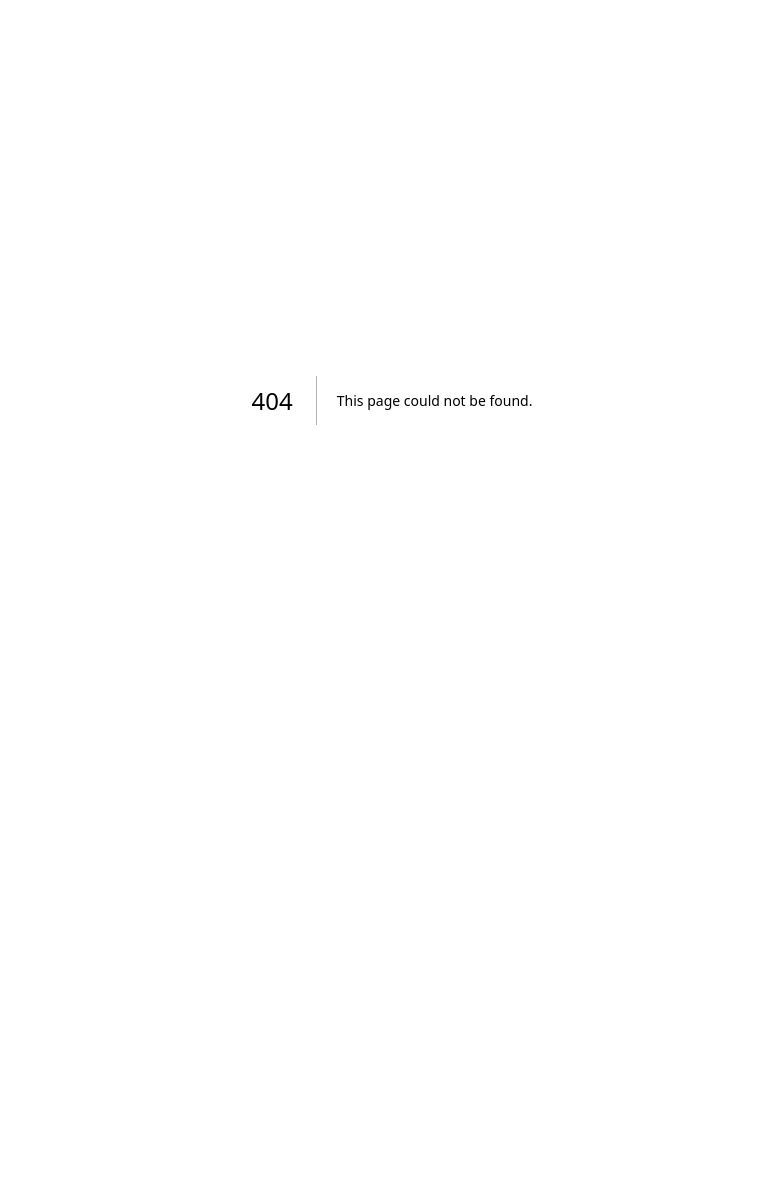
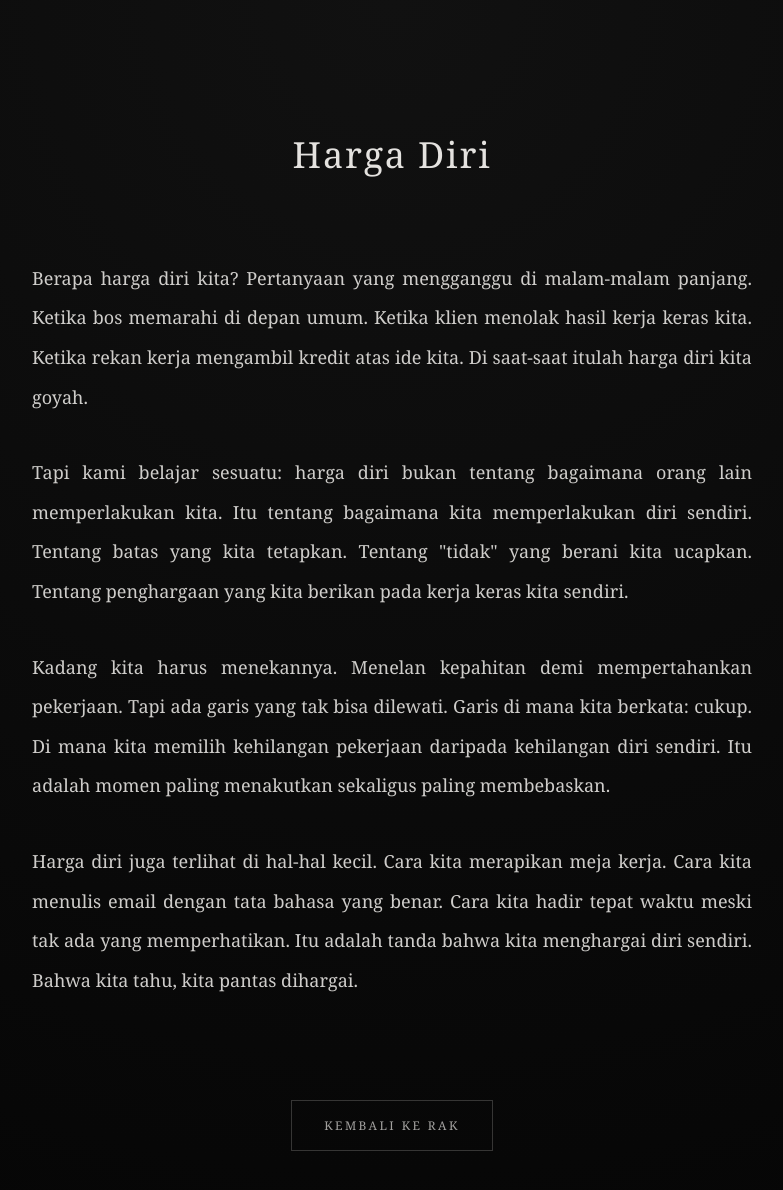
Before and after one commit to wildanferdiansyah06-crypto/kelaspekerja-v2, a Next.js app: page /galeri/harga-diri in a window 1280 px wide. Before the commit this address had no page. Shown: the top 1190 px of the page, without its empty margins (248-1031 px from the left). Before the commit the page ends 800 px from the top, so only its background shows below. Built offline with nearby package versions, Linux system fonts and the light colour scheme.

Commit message:
Create page.tsx

```diff
--- /dev/null
+++ b/app/galeri/[slug]/page.tsx
@@ -0,0 +1,168 @@
+import Link from "next/link";
+import { notFound } from "next/navigation";
+
+interface PageParams {
+  slug: string;
+}
+
+interface PageProps {
+  params: Promise<PageParams>;
+}
+
+const booksData: Record<string, { title: string; content: string }> = {
+  lembur: {
+    title: "Lembur",
+    content: `Di ruang yang sunyi ini, waktu bergerak dengan irama yang berbeda. Bukan lagi detik yang diukur, melainkan hembusan napas yang tertahan. Lembur bukan sekadar tambahan jam di belakang meja, tapi perjuangan sunyi melawan kelelahan yang merayap di tulang-tulang.
+
+Kami yang tertinggal di sini, di antara dinding-dinding yang menyerap cahaya, memahami sesuatu yang tak terucap. Bahwa kerja itu bukan hanya soal upah, tapi soal eksistensi. Soal bukti bahwa kita ada, bahwa kita mampu, bahwa kita pantas.
+
+Lampu neon berkedip-kedip di atas kepala, menciptakan bayangan yang menari di sudut-sudut ruangan. Di luar, kota telah tertidur. Tapi di sini, di dalam ruang sunyi ini, ada yang masih terjaga. Ada yang masih berjuang. Ada yang masih percaya bahwa esok akan lebih baik, meski esok itu datang dengan lembur yang lain lagi.
+
+Suara mesin printer terdengar seperti detak jantung. Ritme yang monoton namun menenangkan. Kertas demi kertas keluar, membawa hasil kerja yang mungkin tak akan pernah diapresiasi sepenuhnya. Tapi itu tak penting. Yang penting adalah kita telah melakukan yang terbaik. Di tengah sunyi, di tengah lelah, di tengah malam yang panjang.`
+  },
+  upah: {
+    title: "Upah",
+    content: `Upah bukan sekadar angka di slip gaji. Ia adalah cerita panjang tentang pengorbanan, tentang waktu yang tak bisa kembali, tentang tenaga yang terkuras habis. Setiap rupiah yang masuk ke rekening membawa beban tak terlihat: mata yang perih, punggung yang pegal, pikiran yang tak pernah benar-benar istirahat.
+
+Kami berdiri di pasar tenaga kerja yang tak pernah adil. Di mana harga diri seringkali ditawar murah. Di mana kerja keras tak selalu berbanding lurus dengan imbalan. Tapi apa pilihan yang kita punya? Hidup harus diteruskan. Keluarga menunggu di rumah. Impian-impian kecil yang masih tersimpan rapat di laci hati.
+
+Ada yang bilang, jangan bekerja hanya untuk uang. Tapi mereka yang mengatakan itu mungkin tak pernah merasakan perut yang keroncongan. Tak pernah harus memilih antara membayar listrik atau membeli obat untuk anak. Upah adalah nyawa kita yang diuangkan. Dan kita pantas mendapatkannya dengan layak.
+
+Malam ini, aku menghitung lagi. Berapa jam yang tersisa? Berapa tenaga yang masih bisa kukeluarkan? Berapa harga diri yang harus kutekan agar bisa bertahan hidup? Pertanyaan-pertanyaan yang tak pernah ada jawabnya. Hanya siklus yang berputar.`
+  },
+  malam: {
+    title: "Malam",
+    content: `Malam adalah sahabat sekaligus musuh bagi kami yang bekerja di balik tirai kegelapan. Ketika dunia lain tertidur, kami terjaga. Menjaga mesin yang tak pernah lelah. Menjaga sistem yang harus terus berjalan. Malam membawa sunyi yang pekat, tapi juga membawa pemikiran-pemikiran liar yang mengganggu.
+
+Di keheningan jam dua dini hari, pikiran menjadi paling tajam. Kita mulai bertanya-tanya: untuk apa semua ini? Apakah ini yang kita impikan ketika masih muda dan penuh cita-cita? Tapi kemudian kita menggelengkan kepala. Tak ada gunanya menyesali jalan yang telah dipilih. Yang penting sekarang adalah bertahan.
+
+Cahaya dari layar monitor menjadi satu-satunya matahari yang kami kenal di malam hari. Biru pucat yang membuat mata perih. Tapi kami terbiasa. Kami selalu terbiasa dengan segala sesuatu yang menyakitkan. Itulah kekuatan kami. Itulah yang membuat kami bertahan.
+
+Suara jangkrik terkadang terdengar dari luar jendela. Mengingatkan kami bahwa ada dunia lain di sana. Dunia yang normal. Dunia yang tidur di malam dan bangun di pagi. Tapi kami bukan bagian dari dunia itu. Kami adalah penjaga malam. Yang melihat fajar datang dengan mata lelah tapi hati yang masih utuh.`
+  },
+  sunyi: {
+    title: "Sunyi",
+    content: `Sunyi bukan kekosongan. Sunyi adalah penuh sesak dengan suara-suara yang tak terucap. Di ruang kerja yang sepi, kami mendengar banyak hal: desisan pendingin udara, dengung lampu, ketukan jari di keyboard. Tapi yang paling keras adalah suara pikiran kita sendiri.
+
+Di sinilah kita benar-benar bertemu dengan diri sendiri. Tanpa distraksi. Tanpa alasan untuk lari. Sunyi memaksa kita untuk menghadapi apa yang sebenarnya kita rasakan: ketakutan, keraguan, kerinduan, dan segala bentuk kerapuhan manusiawi.
+
+Kami yang terbiasa dengan sunyi memiliki cara berkomunikasi yang berbeda. Sebuah anggukan menggantikan kata-kata. Sebuah tatapan mengandung ribuan makna. Kami memahami bahwa tidak semua hal perlu diucapkan. Bahwa kadang, kehadiran adalah cukup.
+
+Tapi sunyi juga bisa menjadi penjara. Ketika terlalu lama sendiri, kita mulai kehilangan kata-kata. Mulai lupa bagaimana berbicara. Mulai ragu dengan suara kita sendiri. Itulah sebabnya kami saling menyapa, meski hanya dengan senyum tipis. Sebagai pengingat bahwa kita masih ada. Bahwa kita masih manusia.`
+  },
+  "harga-diri": {
+    title: "Harga Diri",
+    content: `Berapa harga diri kita? Pertanyaan yang mengganggu di malam-malam panjang. Ketika bos memarahi di depan umum. Ketika klien menolak hasil kerja keras kita. Ketika rekan kerja mengambil kredit atas ide kita. Di saat-saat itulah harga diri kita goyah.
+
+Tapi kami belajar sesuatu: harga diri bukan tentang bagaimana orang lain memperlakukan kita. Itu tentang bagaimana kita memperlakukan diri sendiri. Tentang batas yang kita tetapkan. Tentang "tidak" yang berani kita ucapkan. Tentang penghargaan yang kita berikan pada kerja keras kita sendiri.
+
+Kadang kita harus menekannya. Menelan kepahitan demi mempertahankan pekerjaan. Tapi ada garis yang tak bisa dilewati. Garis di mana kita berkata: cukup. Di mana kita memilih kehilangan pekerjaan daripada kehilangan diri sendiri. Itu adalah momen paling menakutkan sekaligus paling membebaskan.
+
+Harga diri juga terlihat di hal-hal kecil. Cara kita merapikan meja kerja. Cara kita menulis email dengan tata bahasa yang benar. Cara kita hadir tepat waktu meski tak ada yang memperhatikan. Itu adalah tanda bahwa kita menghargai diri sendiri. Bahwa kita tahu, kita pantas dihargai.`
+  }
+};
+
+function capitalizeSlug(slug: string): string {
+  return slug
+    .split("-")
+    .map(word => word.charAt(0).toUpperCase() + word.slice(1))
+    .join(" ");
+}
+
+export default async function BookDetailPage({ params }: PageProps) {
+  const { slug } = await params;
+  const book = booksData[slug];
+
+  if (!book) {
+    notFound();
+  }
+
+  const paragraphs = book.content.split("\n\n");
+
+  return (
+    <div
+      style={{
+        minHeight: "100vh",
+        background: "radial-gradient(circle at top, #111 0%, #050505 100%)",
+        color: "#e4e2df",
+        padding: "100px 20px"
+      }}
+    >
+      <article
+        style={{
+          maxWidth: "720px",
+          margin: "0 auto"
+        }}
+      >
+        <h1
+          style={{
+            fontFamily: "Georgia, 'Times New Roman', serif",
+            fontSize: "36px",
+            fontWeight: 400,
+            marginBottom: "80px",
+            textAlign: "center",
+            letterSpacing: "0.05em",
+            color: "#e4e2df"
+          }}
+        >
+          {book.title}
+        </h1>
+
+        <div
+          style={{
+            fontFamily: "Georgia, 'Times New Roman', serif",
+            fontSize: "18px",
+            lineHeight: "2.2",
+            color: "#e4e2df",
+            opacity: 0.9
+          }}
+        >
+          {paragraphs.map((paragraph, index) => (
+            <p
+              key={index}
+              style={{
+                marginBottom: "2em",
+                textAlign: "justify"
+              }}
+            >
+              {paragraph}
+            </p>
+          ))}
+        </div>
+
+        <div
+          style={{
+            marginTop: "100px",
+            textAlign: "center"
+          }}
+        >
+          <Link
+            href="/galeri"
+            style={{
+              display: "inline-block",
+              padding: "16px 32px",
+              border: "1px solid rgba(228, 226, 223, 0.3)",
+              color: "#e4e2df",
+              textDecoration: "none",
+              fontFamily: "Georgia, 'Times New Roman', serif",
+              fontSize: "12px",
+              letterSpacing: "0.2em",
+              textTransform: "uppercase",
+              transition: "opacity 0.3s ease",
+              background: "transparent",
+              opacity: 0.7
+            }}
+            onMouseEnter={(e) => {
+              e.currentTarget.style.opacity = "1";
+            }}
+            onMouseLeave={(e) => {
+              e.currentTarget.style.opacity = "0.7";
+            }}
+          >
+            Kembali ke Rak
+          </Link>
+        </div>
+      </article>
+    </div>
+  );
+}
```
